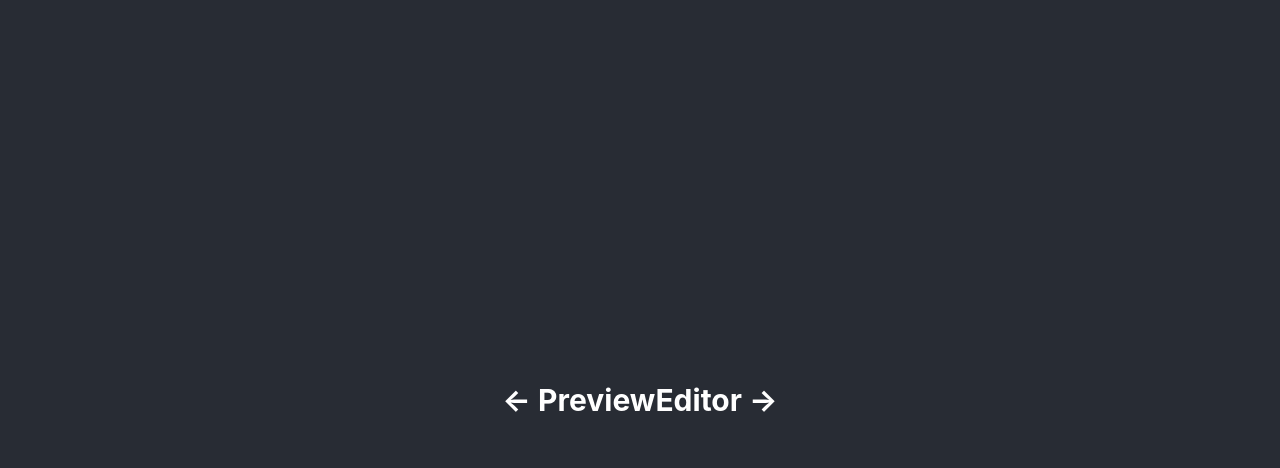
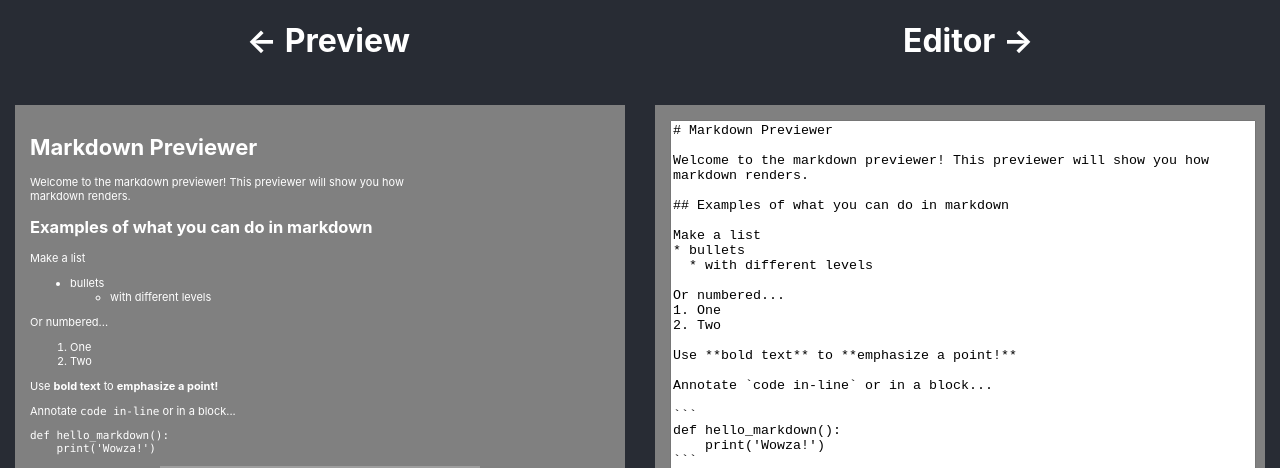
Before and after one commit to willbeaumont/fcc-markdown-previewer, a React (Create React App) app: page / in a window 1280 px wide. Shown: the top 468 px of the page. Built offline with nearby package versions, Linux system fonts and the light colour scheme; grey boxes are pictures that could not be loaded.

Commit message:
update styling

```diff
--- a/src/App.css
+++ b/src/App.css
@@ -1,17 +1,40 @@
-.App {
-  text-align: center;
-}
-
-.App-header {
+.App-content {
   background-color: #282c34;
   width: 100vw;
   height: 100vh;
   display: flex;
-  flex-direction: row;
+  flex-direction: column;
+}
+
+.App-header {
+  color: white;
+  display: flex;
+  flex-direction: rows;
+  justify-content: space-around;
+}
+
+.App-header h1 {
+  margin: px;
+}
+
+.App-cards {
+
+  width: 100%;
+  height: 95%;
+  display: flex;
+  flex-direction: rows;
   align-items: center;
   justify-content: center;
-  font-size: calc(7px + 1vmin);
+  font-size: calc(7px + .5vmin);
   color: white;
+}
+
+.Card {
+  padding: 15px;
+  margin: 15px;
+  width: 50%;
+  height: 90%;
+  background-color: gray;
 }
 
 img {
@@ -20,15 +43,7 @@ img {
   margin: auto;
 }
 
-textarea {
-  width: 50vw;
-  height: 95vh;
+#editor {
+  height: 100%;
+  width: 100%;
 }
-
-#preview {
-  width: 50vw;
-}
-
-.App-link {
-  color: #61dafb;
-}
```
